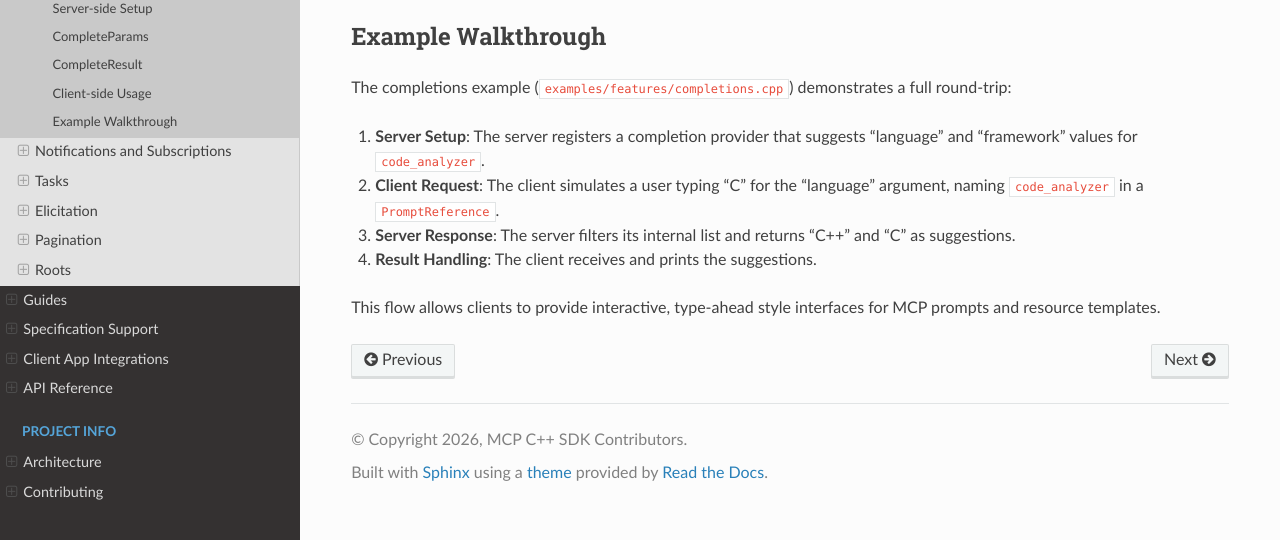
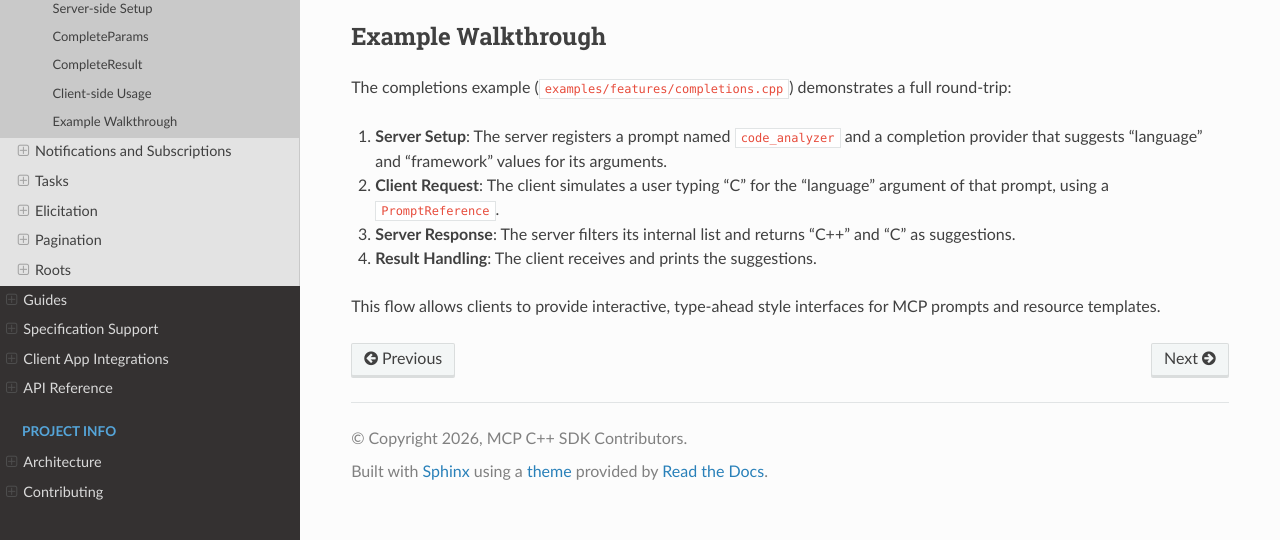
Before and after one commit to yurirocha15/mcp-cpp-sdk, a Sphinx documentation site: the page built from docs/concepts/completions.rst, in a window 1280 px wide and 900 px high, scrolled down 1888 px, cut to the strip 360-900 px from the top of the window. Built offline with Sphinx 7.4.7 and the Read the Docs theme 3.1.0, drawn with Linux system fonts in a browser that asks for light colours.

Commit message:
fix: complete the arguments of a registered prompt in the completions example
The example registered code_analyzer as a tool and then asked for
completions of a prompt by that name. Completions apply to the
arguments of prompts and resource templates, so code_analyzer is now a
prompt with language and framework arguments, and the completion
provider answers only for that prompt.

```diff
--- a/docs/concepts/completions.rst
+++ b/docs/concepts/completions.rst
@@ -99,8 +99,8 @@ Example Walkthrough
 
 The completions example (``examples/features/completions.cpp``) demonstrates a full round-trip:
 
-1. **Server Setup**: The server registers a completion provider that suggests "language" and "framework" values for ``code_analyzer``.
-2. **Client Request**: The client simulates a user typing "C" for the "language" argument, naming ``code_analyzer`` in a ``PromptReference``.
+1. **Server Setup**: The server registers a prompt named ``code_analyzer`` and a completion provider that suggests "language" and "framework" values for its arguments.
+2. **Client Request**: The client simulates a user typing "C" for the "language" argument of that prompt, using a ``PromptReference``.
 3. **Server Response**: The server filters its internal list and returns "C++" and "C" as suggestions.
 4. **Result Handling**: The client receives and prints the suggestions.
 
--- a/docs/examples.rst
+++ b/docs/examples.rst
@@ -55,7 +55,7 @@ in-memory loopback and others exercise local network transports.
 1. **progress_cancellation** - Real-time progress updates and request cancellation
 2. **notifications_subscriptions** - Server-to-client notifications and subscription handling
 3. **middleware** - Intercepting and processing requests via a middleware chain
-4. **completions** - Argument completion suggestions
+4. **completions** - Completion suggestions for prompt arguments
 5. **pagination** - Handling large lists via cursor-based pagination
 6. **elicitation** - Server-initiated information requests (input forms)
 7. **roots** - Declaring and discovering client-side root URIs
```
Also changed, not shown: examples/features/README.md, 1 other file.
